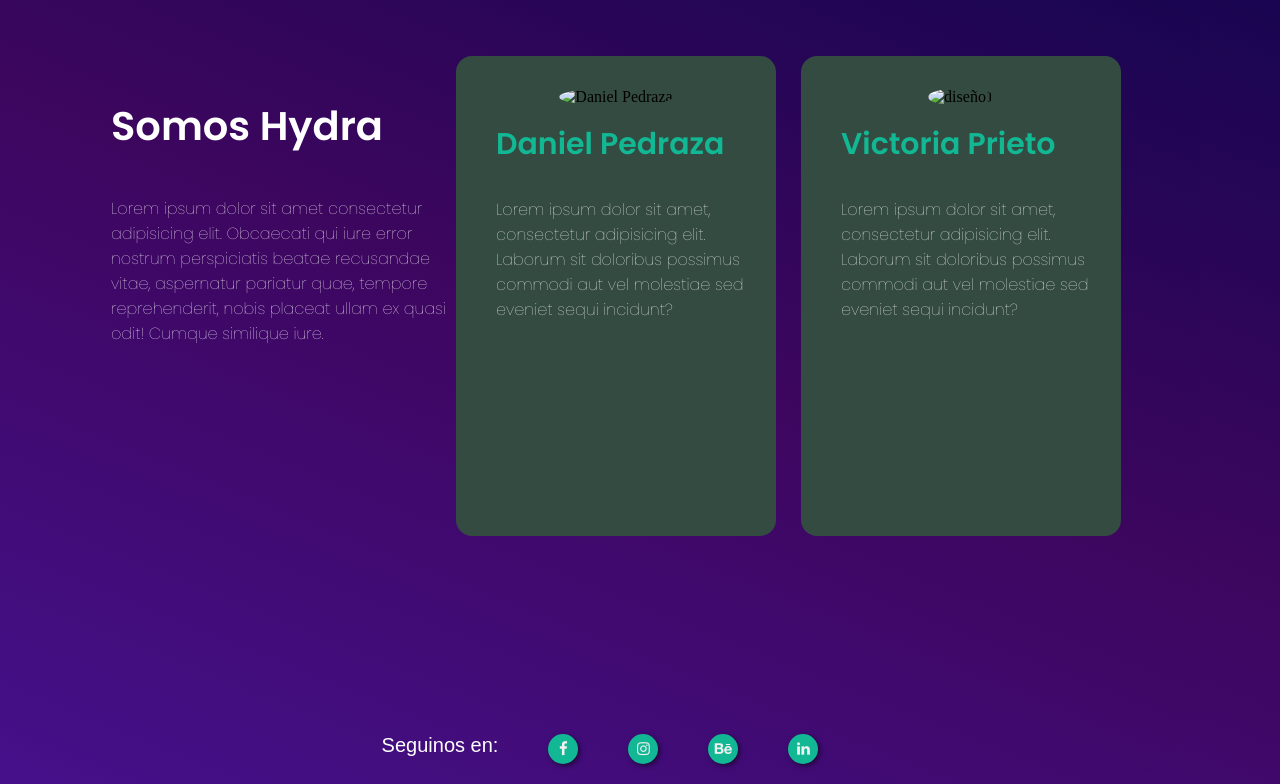
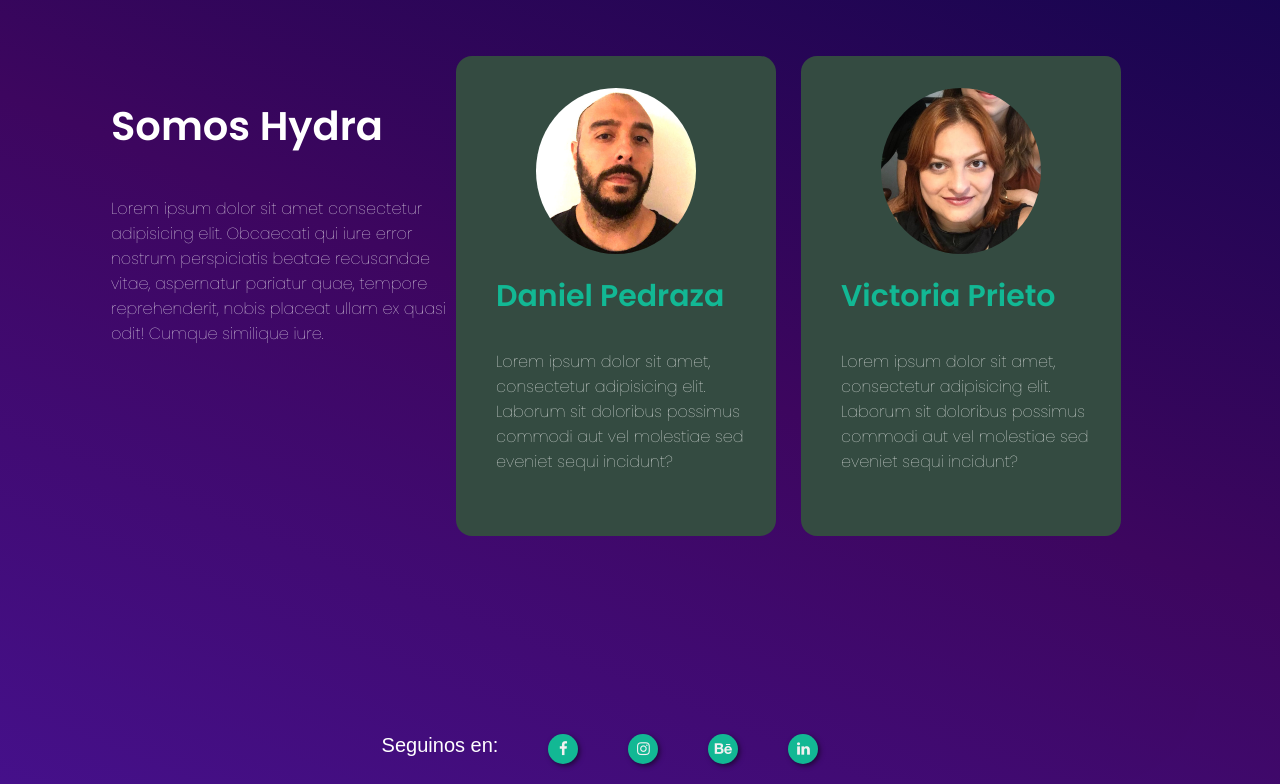
Before and after one commit to dpedra84/Repositorio_Entrega_GitHUB, a plain HTML site: page pages/nosotros.html in a window 1280 px wide. Shown: the part 142-926 px from the top of the page. Drawn offline with Linux system fonts and the light colour scheme.

Commit message:
Correcion_Ruta_img_Nosotros

```diff
--- a/pages/nosotros.html
+++ b/pages/nosotros.html
@@ -46,7 +46,7 @@
                 <article class="card__item2">
                     <div class="card__content2">
                         <figure class="card__picture2">
-                            <img src="./images/foto_Dani.jpg" alt="Daniel Pedraza" class="card__img2">
+                            <img src="../images/foto_Dani.jpg" alt="Daniel Pedraza" class="card__img2">
                         </figure>
 
                         <div class="card__texts2">
@@ -60,7 +60,7 @@
                 <article class="card__item2">
                     <div class="card__content2">
                         <figure class="card__picture2">
-                            <img src="./images/foto_vicky.jpeg" alt="diseño1" class="card__img2">
+                            <img src="../images/foto_vicky.jpeg" alt="diseño1" class="card__img2">
                         </figure>
 
                         <div class="card__texts2">
```
